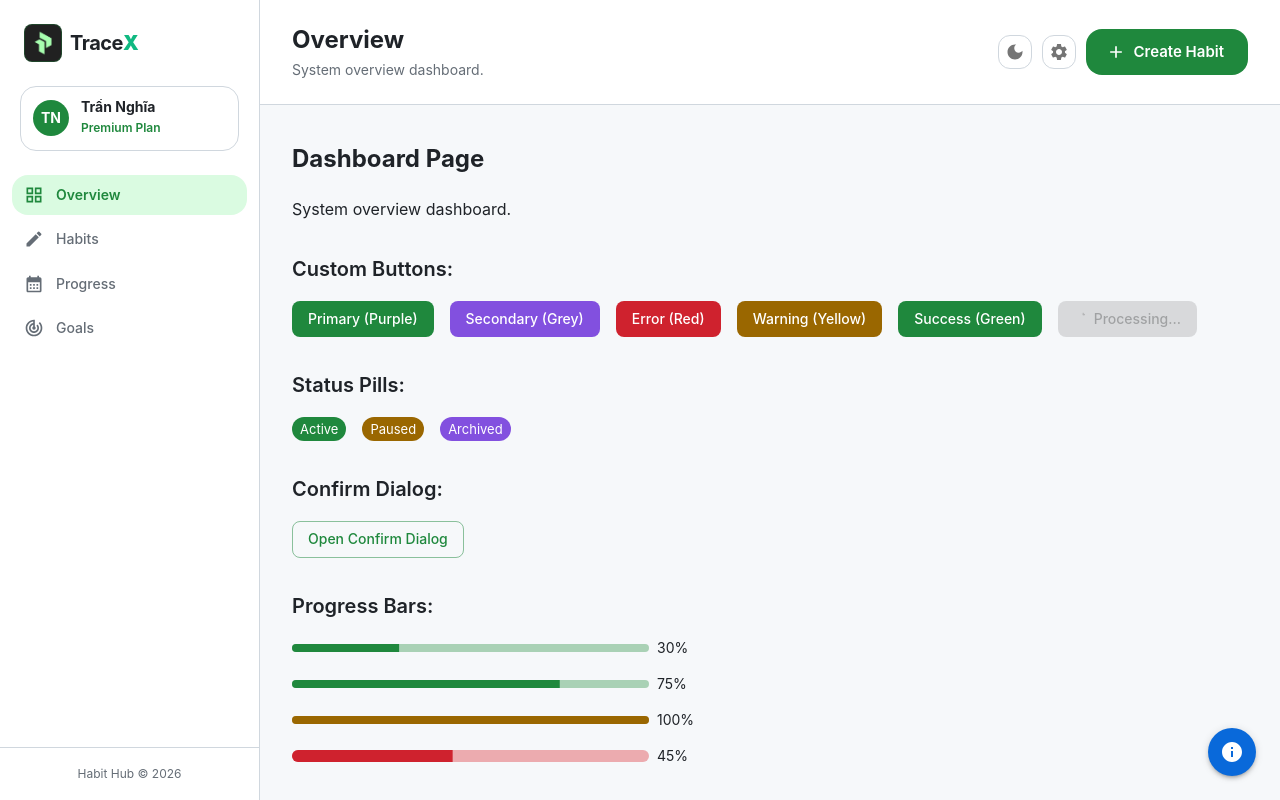
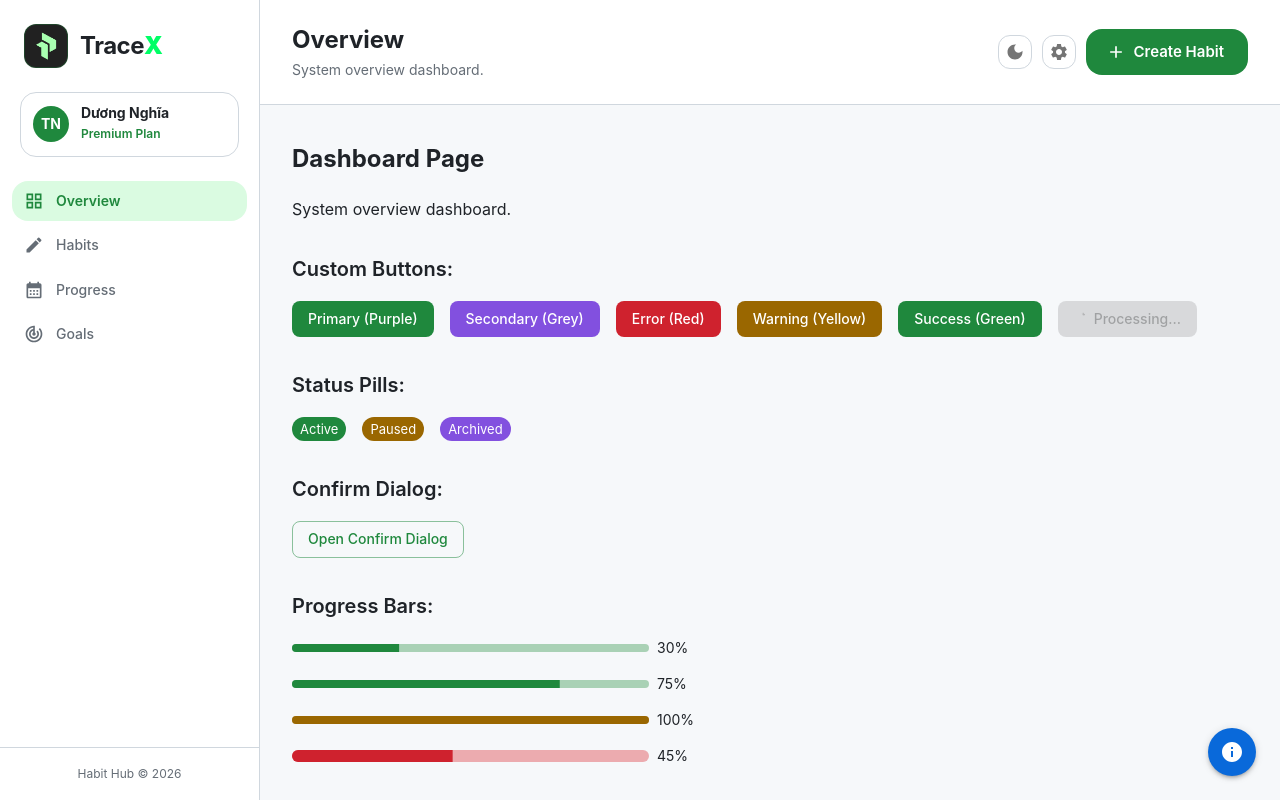
Before and after one commit to NghiaDPTWorkk/habit-hub, a React (Vite) app in the folder fe/: page / in a window 1280 px wide. Built offline with nearby package versions, Linux system fonts and the light colour scheme.

Commit message:
feat(ui): HH-29 - enlarge brand logo and make brand x color brighter

```diff
--- a/fe/src/components/layouts/MainLayout.tsx
+++ b/fe/src/components/layouts/MainLayout.tsx
@@ -144,13 +144,13 @@ export const MainLayout: React.FC = () => {
           <Box
             sx={{
               fontWeight: 700,
-              fontSize: pxToRem(18),
+              fontSize: pxToRem(22),
               display: 'flex',
               alignItems: 'center',
             }}
           >
             {BRAND_FIRST}
-            <Box component="span" style={{ color: '#10B981' }} sx={{ fontWeight: 900 }}>
+            <Box component="span" style={{ color: '#00FF66' }} sx={{ fontWeight: 900 }}>
               {BRAND_SECOND}
             </Box>
           </Box>
--- a/fe/src/components/layouts/Sidebar.tsx
+++ b/fe/src/components/layouts/Sidebar.tsx
@@ -22,7 +22,7 @@ const BRAND_FIRST = 'Trace'
 const BRAND_SECOND = 'X'
 
 const USER_INITIALS = 'TN'
-const USER_NAME = 'Trần Nghĩa'
+const USER_NAME = 'Dương Nghĩa'
 const USER_PLAN = 'Premium Plan'
 const NAV_OVERVIEW = 'Overview'
 const NAV_HABITS = 'Habits'
@@ -77,7 +77,7 @@ export const Sidebar: React.FC<SidebarProps> = ({ pathname, onCloseMobile, curre
         sx={{
           display: 'flex',
           alignItems: 'center',
-          gap: 1,
+          gap: 1.5,
           px: 3,
           py: 3,
         }}
@@ -87,9 +87,9 @@ export const Sidebar: React.FC<SidebarProps> = ({ pathname, onCloseMobile, curre
             display: 'flex',
             alignItems: 'center',
             justifyContent: 'center',
-            height: 38,
-            width: 38,
-            borderRadius: 1,
+            height: 44,
+            width: 44,
+            borderRadius: 1.5,
             bgcolor: theme.palette.grey[900],
             border: '1px solid',
             borderColor: alpha(theme.palette.primary.main, 0.35),
@@ -107,7 +107,7 @@ export const Sidebar: React.FC<SidebarProps> = ({ pathname, onCloseMobile, curre
           variant="h6"
           sx={{
             fontWeight: 700,
-            fontSize: pxToRem(20),
+            fontSize: pxToRem(24),
             letterSpacing: pxToRem(-0.48),
             color: 'text.primary',
             display: 'flex',
@@ -117,7 +117,7 @@ export const Sidebar: React.FC<SidebarProps> = ({ pathname, onCloseMobile, curre
           {BRAND_FIRST}
           <Box
             component="span"
-            style={{ color: '#10B981' }}
+            style={{ color: '#00FF66' }}
             sx={{
               fontWeight: 900,
             }}
```
